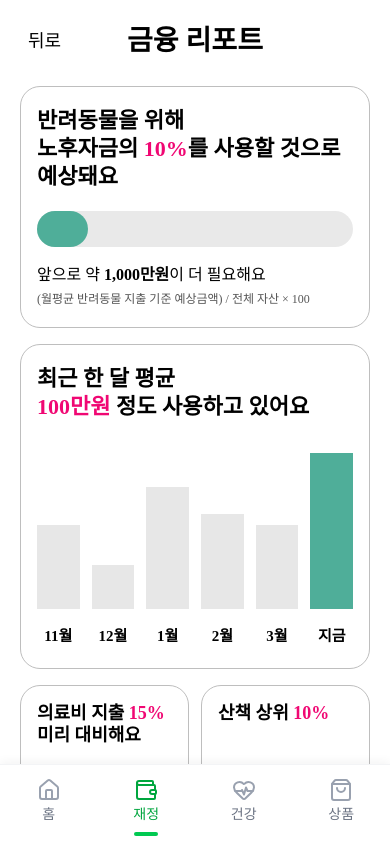
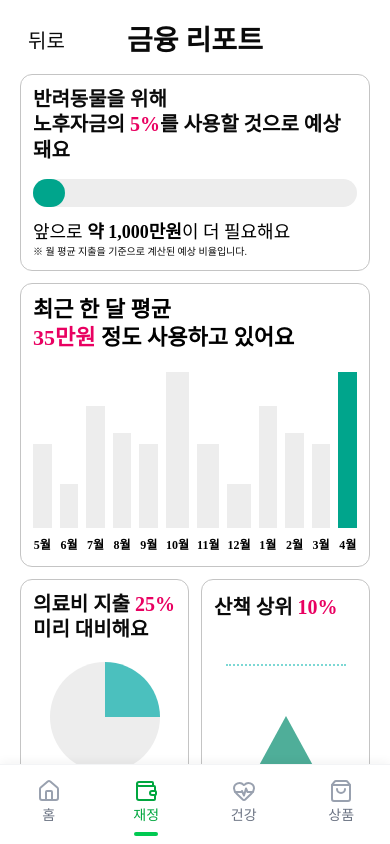
Before and after one commit to My-Golden-Kids/MGK, a Next.js app in the folder FE/: page /finance/report in a window 390 px wide. Built offline with nearby package versions, Linux system fonts and the light colour scheme.

Commit message:
refactor: 금융리포트 페이지 UI 수정 (산책 UI는 추후 push 예정)

```diff
--- a/FE/app/finance/report/page.tsx
+++ b/FE/app/finance/report/page.tsx
@@ -6,12 +6,18 @@ import { BottomNavigation } from '@/components/common/BottomNavigation';
 import Modal from '@/components/common/Modal';
 
 const monthlyData = [
+  { label: '5월', valueLabel: '5월', heightClass: 'h-[84px]' },
+  { label: '6월', valueLabel: '6월', heightClass: 'h-[44px]' },
+  { label: '7월', valueLabel: '7월', heightClass: 'h-[122px]' },
+  { label: '8월', valueLabel: '8월', heightClass: 'h-[95px]' },
+  { label: '9월', valueLabel: '9월', heightClass: 'h-[84px]' },
+  { label: '10월', valueLabel: '10월', heightClass: 'h-[156px]' },
   { label: '11월', valueLabel: '11월', heightClass: 'h-[84px]' },
   { label: '12월', valueLabel: '12월', heightClass: 'h-[44px]' },
   { label: '1월', valueLabel: '1월', heightClass: 'h-[122px]' },
   { label: '2월', valueLabel: '2월', heightClass: 'h-[95px]' },
   { label: '3월', valueLabel: '3월', heightClass: 'h-[84px]' },
-  { label: '지금', valueLabel: '지금', heightClass: 'h-[156px]', active: true },
+  { label: '지금', valueLabel: '4월', heightClass: 'h-[156px]', active: true },
 ];
 
 export default function FinanceReportPage() {
@@ -24,57 +30,62 @@ export default function FinanceReportPage() {
           <section className="relative flex items-center justify-center">
             <Link
               href="/finance"
-              className="absolute left-2 font-medium text-[18px] text-black md:text-[20px]"
+              className="absolute left-2 text-[20px] md:text-[24px] lg:text-[28px]"
             >
               뒤로
             </Link>
 
-            <h1 className="font-bold text-[28px] text-black md:text-[32px] lg:text-[36px]">
+            <h1 className="font-bold text-[28px] md:text-[32px] lg:text-[36px]">
               금융 리포트
             </h1>
           </section>
 
-          <section className="mt-6 rounded-[20px] border border-[#BEBEBE] bg-white px-4 py-5 md:px-5 md:py-6">
-            <h2 className="font-bold text-[22px] text-black leading-[1.28] md:text-[26px] lg:text-[30px]">
+          <section className="mt-3 rounded-[12px] border border-[#C4C4C4] bg-white p-3 md:mt-3.5 md:rounded-[16px] md:p-4 lg:mt-4 lg:rounded-[20px] lg:p-5">
+            <h2 className="font-bold text-[20px] leading-[1.27] md:text-[24px] lg:text-[28px]">
               반려동물을 위해
               <br />
-              노후자금의 <span className="text-[#F00773]">10%</span>를 사용할
-              것으로 예상돼요
+              노후자금의{' '}
+              <span className="font-extrabold text-[var(--color-hana-pink)]">
+                5%
+              </span>
+              를 사용할 것으로 예상돼요
             </h2>
 
-            <div className="mt-5 h-[36px] w-full rounded-full bg-[#E9E9E9]">
-              <div className="h-full w-[16%] rounded-full bg-[#4FAE99]" />
+            <div className="mt-4 h-[28px] w-full rounded-full bg-[#EDEDED] md:mt-4.5 md:h-[32px] lg:mt-5 lg:h-[36px]">
+              <div className="h-full w-[10%] rounded-full bg-[var(--color-main-green)]" />
             </div>
 
-            <p className="mt-4 font-medium text-[16px] text-black leading-[1.45] md:text-[18px]">
-              앞으로 약 <span className="font-bold">1,000만원</span>이 더
+            <p className="mt-3 text-[18px] text-black md:mt-3.5 md:text-[22px] lg:mt-4 lg:text-[26px]">
+              앞으로 <span className="font-bold">약 1,000만원</span>이 더
               필요해요
             </p>
-            <p className="mt-1 text-[#555555] text-[12px] leading-[1.35] md:text-[13px]">
-              (월평균 반려동물 지출 기준 예상금액) / 전체 자산 × 100
+            <p className="font-light text-[10px] leading-[1.2] md:text-[14px] lg:text-[18px]">
+              ※ 월 평균 지출을 기준으로 계산된 예상 비율입니다.
             </p>
           </section>
 
-          <section className="mt-4 rounded-[20px] border border-[#BEBEBE] bg-white px-4 py-5 md:px-5 md:py-6">
-            <h2 className="font-bold text-[22px] text-black leading-[1.28] md:text-[26px] lg:text-[30px]">
+          <section className="mt-3 rounded-[12px] border border-[#C4C4C4] bg-white p-3 md:mt-3.5 md:rounded-[16px] md:p-4 lg:mt-4 lg:rounded-[20px] lg:p-5">
+            <h2 className="font-bold text-[22px] text-black leading-[1.27] md:text-[26px] lg:text-[30px]">
               최근 한 달 평균
               <br />
-              <span className="text-[#F00773]">100만원</span> 정도 사용하고
-              있어요
+              <span className="text-[var(--color-hana-pink)]">35만원</span> 정도
+              사용하고 있어요
             </h2>
 
-            <div className="mt-8 flex items-end justify-between gap-3 md:gap-4">
+            <div className="mt-5 flex items-end justify-between gap-2 md:mt-6 md:gap-2.5 lg:mt-7 lg:gap-3">
               {monthlyData.map((item) => (
                 <div
                   key={item.label}
                   className="flex flex-1 flex-col items-center"
                 >
                   <div
-                    className={`w-full max-w-[58px] ${item.heightClass} ${
-                      item.active ? 'bg-[#4FAE99]' : 'bg-[#E7E7E7]'
+                    className={`w-full ${item.heightClass} ${
+                      item.active
+                        ? 'bg-[var(--color-main-green)]'
+                        : 'bg-[#EDEDED]'
                     }`}
                   />
-                  <span className="mt-4 whitespace-nowrap font-bold text-[15px] text-black md:text-[17px]">
+                  <span className="mt-2 whitespace-nowrap font-bold text-[12px] text-black md:mt-2.5 md:text-[15px] lg:mt-3 lg:text-[18px]">
                     {item.valueLabel}
                   </span>
                 </div>
@@ -82,54 +93,45 @@ export default function FinanceReportPage() {
             </div>
           </section>
 
-          <section className="mt-4 grid grid-cols-2 gap-3 md:gap-4">
-            <article className="rounded-[20px] border border-[#BEBEBE] bg-white px-4 py-4">
-              <h3 className="font-bold text-[18px] text-black leading-[1.25] md:text-[22px]">
-                의료비 지출 <span className="text-[#F00773]">15%</span>
+          <section className="mt-3 grid grid-cols-2 gap-3 md:mt-3.5 md:gap-4 lg:mt-4">
+            <article className="rounded-[12px] border border-[#C4C4C4] bg-white p-3 md:rounded-[16px] md:p-4 lg:rounded-[20px] lg:p-5">
+              <h3 className="font-bold text-[20px] leading-[1.25] md:text-[24px] lg:text-[28px]">
+                의료비 지출{' '}
+                <span className="text-[var(--color-hana-pink)]">25%</span>
                 <br />
                 미리 대비해요
               </h3>
 
-              <div className="mt-6 flex justify-center">
-                <div className="relative h-[138px] w-[138px] rounded-full bg-[#E9E9E9]">
-                  <div
-                    className="absolute inset-0 rounded-full"
-                    style={{
-                      background:
-                        'conic-gradient(#63C2C1 0deg 68deg, transparent 68deg 360deg)',
-                      maskImage:
-                        'radial-gradient(circle, transparent 0 50px, black 51px)',
-                      WebkitMaskImage:
-                        'radial-gradient(circle, transparent 0 50px, black 51px)',
-                    }}
-                  />
-                </div>
+              <div className="mt-5 flex justify-center md:mt-6 lg:mt-7">
+                <div className="relative h-[110px] w-[110px] rounded-full bg-[#EDEDED] bg-[conic-gradient(#4BC0BE_0deg_90deg,#EDEDED_90deg_360deg)] md:h-[130px] md:w-[130px] lg:h-[150px] lg:w-[150px]" />
               </div>
 
-              <button
-                type="button"
-                className="mt-7 w-full text-center font-medium text-[18px] text-black md:text-[20px]"
+              <Link
+                href="/product/1"
+                className="mt-5 block w-full text-center text-[18px] md:mt-6 md:text-[22px] lg:mt-7 lg:text-[26px]"
               >
                 펫보험 알아보기 &gt;
-              </button>
+              </Link>
             </article>
 
-            <article className="rounded-[20px] border border-[#BEBEBE] bg-white px-4 py-4">
-              <h3 className="font-bold text-[18px] text-black leading-[1.25] md:text-[22px]">
-                산책 상위 <span className="text-[#F00773]">10%</span>
+            <article className="flex flex-col rounded-[12px] border border-[#C4C4C4] bg-white p-3 md:rounded-[16px] md:p-4 lg:rounded-[20px] lg:p-5">
+              <h3 className="font-bold text-[20px] md:text-[24px] lg:text-[28px]">
+                산책 상위{' '}
+                <span className="text-[var(--color-hana-pink)]">10%</span>
               </h3>
 
-              <div className="mt-8 flex justify-center">
-                <div className="relative h-[170px] w-[150px]">
-                  <div className="-translate-x-1/2 absolute top-[22px] left-1/2 h-0 w-[130px] border-[#7CD8D4] border-t-2 border-dotted" />
-                  <div className="-translate-x-1/2 absolute bottom-0 left-1/2 h-0 w-0 border-r-[64px] border-r-transparent border-b-[#4FAE99] border-b-[124px] border-l-[64px] border-l-transparent" />
+              <div className="mt-6 flex flex-1 items-center justify-center md:mt-7 lg:mt-8">
+                <div className="relative h-[180px] w-[150px] md:h-[210px] md:w-[170px] lg:h-[240px] lg:w-[190px]">
+                  <div className="-translate-x-1/2 absolute top-[18px] left-1/2 h-0 w-[120px] border-[#7CD8D4] border-t-2 border-dotted md:top-[20px] md:w-[136px] lg:top-[22px] lg:w-[150px]" />
+
+                  <div className="-translate-x-1/2 absolute bottom-0 left-1/2 h-0 w-0 border-r-[60px] border-r-transparent border-b-[#4FAE99] border-b-[110px] border-l-[60px] border-l-transparent md:border-r-[70px] md:border-b-[130px] md:border-l-[70px] lg:border-r-[80px] lg:border-b-[150px] lg:border-l-[80px]" />
                 </div>
               </div>
 
               <button
                 type="button"
                 onClick={() => setIsBadgeModalOpen(true)}
-                className="mt-7 w-full text-center font-medium text-[18px] text-black md:text-[20px]"
+                className="mt-5 w-full text-center text-[18px] md:mt-6 md:text-[22px] lg:mt-7 lg:text-[26px]"
               >
                 뱃지 받기 &gt;
               </button>
@@ -144,7 +146,8 @@ export default function FinanceReportPage() {
           >
             <div className="px-1 pt-2">
               <h2 className="text-center font-bold text-[28px] text-black leading-none md:text-[32px]">
-                산책 상위 <span className="text-[#F00773]">10%</span>
+                산책 상위{' '}
+                <span className="text-[var(--color-hana-pink)]">10%</span>
               </h2>
 
               <p className="mt-8 text-center font-bold text-[20px] text-black md:text-[24px]">
```
